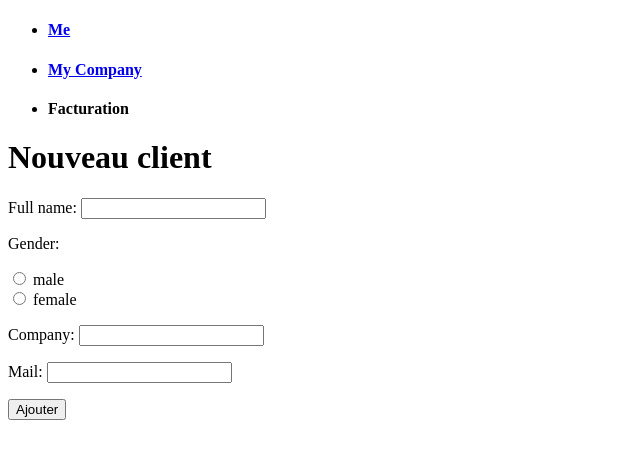
After one commit to monja119/Mahay-Fac, a Django app: page /create/client in a window 1280 px wide. The commit adds this page. Shown: the top 459 px of the page, without its empty margins (0-640 px from the left). Run offline with Django 4.2, Linux system fonts and the light colour scheme.

Commit message:
updating

```diff
--- a/app/forms.py
+++ b/app/forms.py
@@ -20,6 +20,15 @@ class NewUserForm(forms.Form):
     repeate = forms.CharField(max_length=50)
 
 
+class NewClientForm(forms.Form):
+    full_name = forms.CharField(max_length=50)
+    gender = forms.ChoiceField(choices=[('male', 'male'), ('female', 'female')], widget=forms.RadioSelect)
+
+    company = forms.CharField(max_length=50)
+
+    mail = forms.EmailField(max_length=50)
+
+
 class Authentificaton(forms.Form):
     Email = forms.EmailField(max_length=50)
     Password = forms.CharField(widget=forms.PasswordInput, required=True)
@@ -39,3 +48,10 @@ class CreateCompany(forms.Form):
     # not required
     siteweb = forms.CharField(max_length=50, required=False)
     nombre_de_salaries = forms.IntegerField(required=False)
+
+
+class CreateInvoice(forms.Form):
+    date = forms.DateField(input_formats=None)
+
+    # to
+    destinataire = forms.CharField(max_length=80)
--- /dev/null
+++ b/app/templates/creation/client.html
@@ -0,0 +1,13 @@
+{% extends 'base.html' %}
+
+{% block title %} Nouveau client {% endblock %}
+
+{% block content %}
+    <h1> Nouveau client  </h1>
+
+    <form method="GET" action="{% url 'create_client' %}">
+        {% csrf_token %}
+        {{ form.as_p }}
+        <input type="submit" value="Ajouter">
+    </form>
+{% endblock %}
--- a/app/views.py
+++ b/app/views.py
@@ -3,7 +3,7 @@ from app.models import User, Company
 from django.shortcuts import render, redirect
 from django.http import HttpResponse
 from django.http import request
-from app.forms import NewUserForm, Authentificaton, CreateCompany
+from app.forms import NewUserForm, NewClientForm, Authentificaton, CreateCompany
 from django.contrib.auth.hashers import make_password, check_password
 
 
@@ -225,6 +225,19 @@ def create_company(request):
         return redirect(auth)
 
 
+def create_invoice(request):
+    return render(request, 'creation/invoice.html', locals())
+
+def create_client(request):
+    company = ''
+    form = NewClientForm(request.GET)
+    if form.is_valid():
+        return HttpResponse('validé')
+
+    else:
+        form = NewClientForm()
+        return render(request, 'creation/client.html', locals())
+
 def check(request, arg):
     url = request.get_full_path()
     arg = url.split('?')[1]
@@ -235,7 +248,3 @@ def check(request, arg):
         if 'company' in request.GET:
             data = eval('{}'.format(str(view).capitalize())).objects.get(id=request.GET['company'])
             return render(request, 'check/company.html', locals())
-
-
-def image(request):
-    return render(request, 'test.html', locals())
--- a/crm/urls.py
+++ b/crm/urls.py
@@ -31,9 +31,12 @@ urlpatterns = [
     re_path(r'^home/$', app.views.home, name='home'),
     re_path(r'^profile/$', app.views.profile, name='profile'),
     re_path(r'^company/', app.views.my_company, name='my_company'),
+
+    # creation
     re_path(r'^create/company', app.views.create_company, name='create_company'),
+    re_path(r'^create/client', app.views.create_client, name='create_client'),
+    re_path(r'^create/invoice', app.views.create_invoice, name='create_invoice'),
 
     # check
     re_path(r'check/(?P<arg>)$', app.views.check, name='check'),
-    re_path(r'image/$', app.views.image, name='image'),
 ]
```
Also changed, not shown: app/templates/check/company.html (+12 -2 lines), app/templates/creation/invoice.html (added, +8 -0 lines), db.sqlite3.
